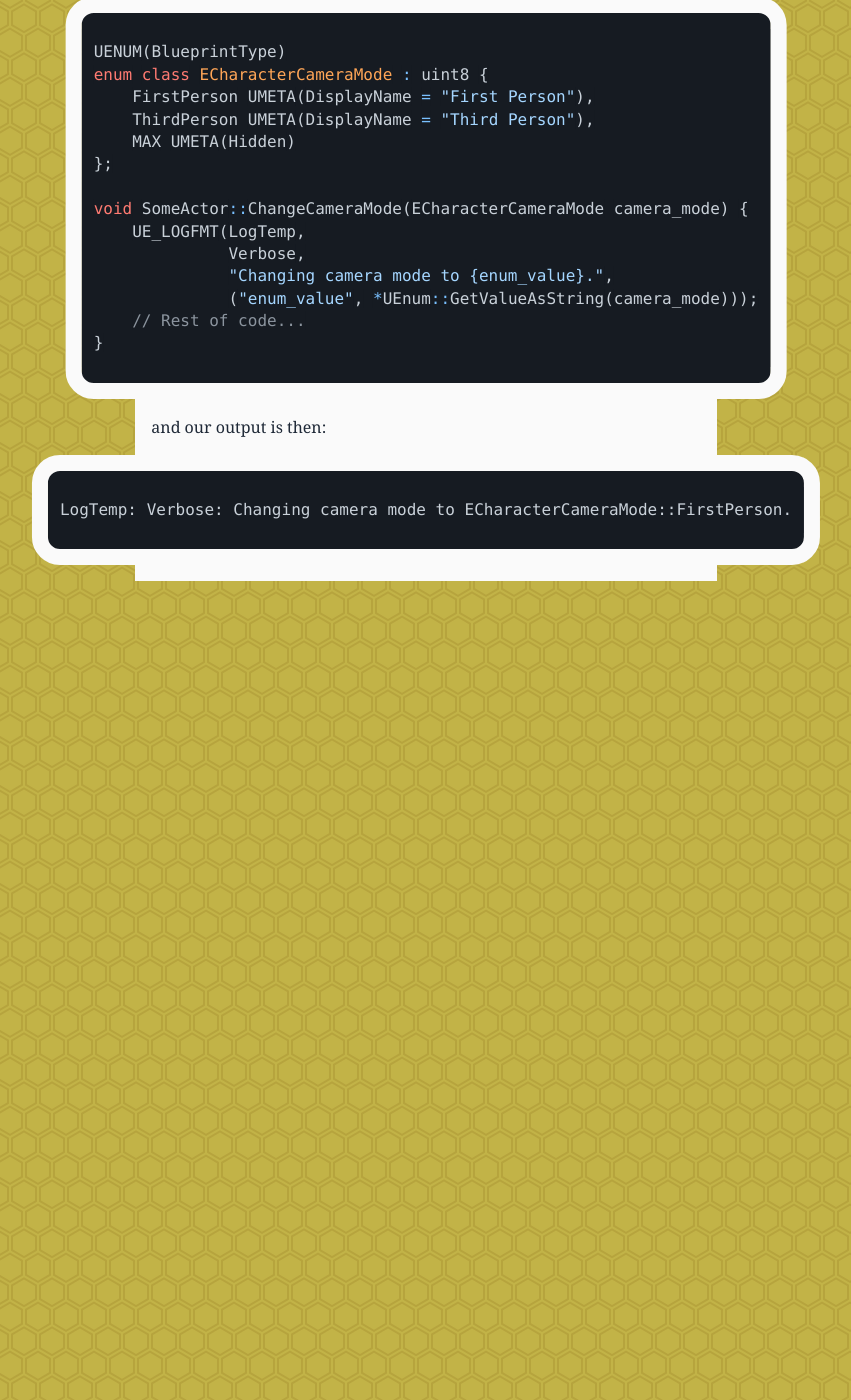
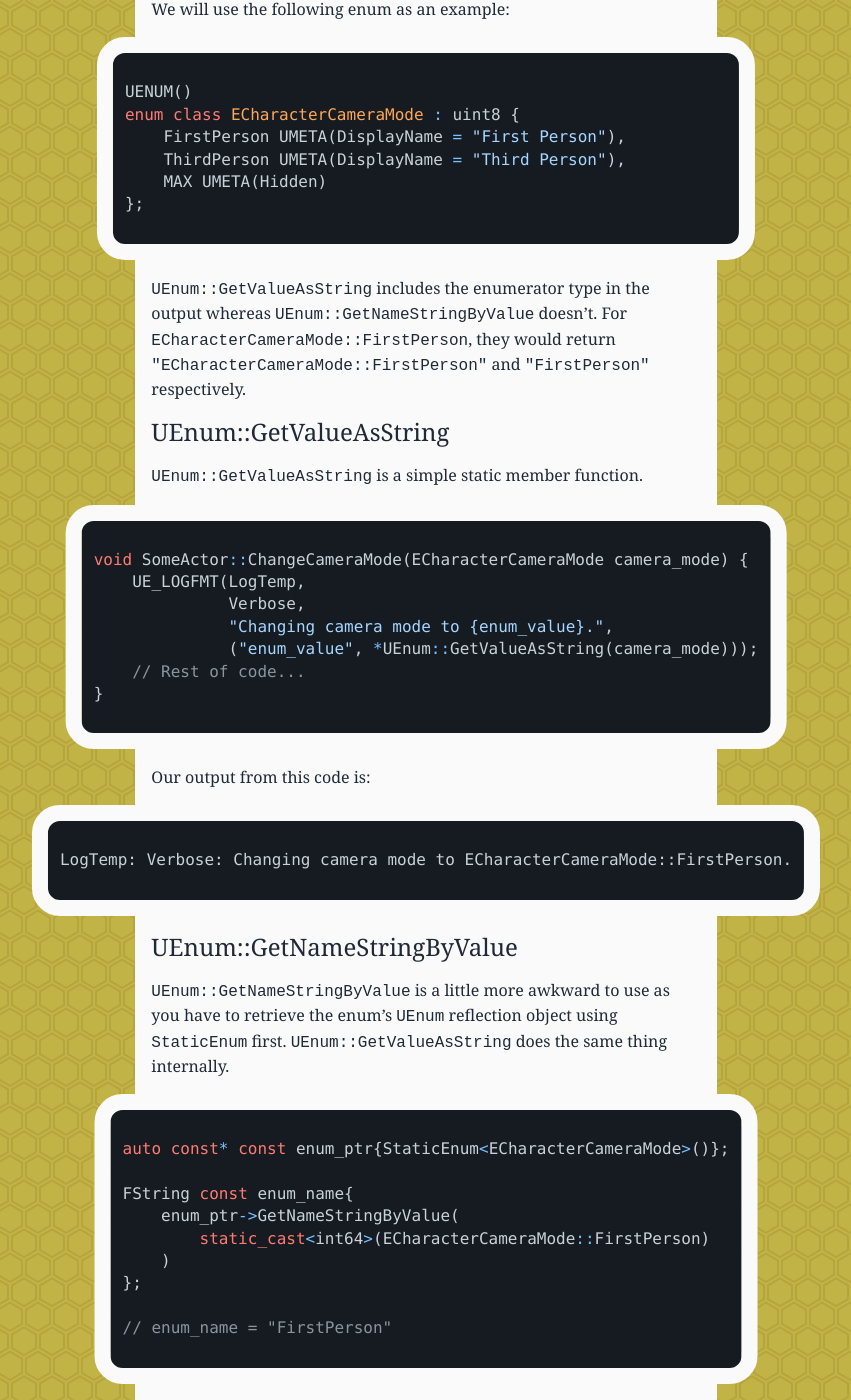
Before and after one commit to nukethebees/nukethebees.github.io, a Jekyll site: the page built from _posts/2025-09-18-unreal-enum-to-string.md, in a window 1280 px wide and 1400 px high, scrolled down 251 px. Shown: the whole window, without its empty margins (214-1065 px from the left). Built offline with Jekyll 4.4.1, drawn with Linux system fonts in a browser that asks for light colours; comment, search, counter and statistics services are not loaded; some of the changed text lies outside the part shown.

Commit message:
Update post for UEnum::GetNameStringByValue

````diff
--- a/_posts/2025-09-18-unreal-enum-to-string.md
+++ b/_posts/2025-09-18-unreal-enum-to-string.md
@@ -2,23 +2,36 @@
 layout: post
 title:  "Enum to string in Unreal 5"
 date:   2025-09-18 11:15:00 +0100
+last_updated: 2026-07-15 09:02:00 +0100
 categories: software cpp unreal
 redirect_from:
     - /software/cpp/unreal/2025/09/18/unreal-enum-to-string
     - /software/c++/unreal/2025/09/18/unreal-enum-to-string
 ---
 
-In Unreal 5 you can convert enums to their string representation using [`UEnum::GetValueAsString`](<https://dev.epicgames.com/documentation/en-us/unreal-engine/API/Runtime/CoreUObject/UObject/UEnum/GetValueAsString/1?application_version=5.3>).
-This helps with printing readable log messages.
+In Unreal 5 you can convert enums to their string representation using [`UEnum::GetValueAsString`](<https://dev.epicgames.com/documentation/unreal-engine/API/Runtime/CoreUObject/UEnum/GetValueAsString>) and `UEnum::GetNameStringByValue`.
+These help with printing readable log messages.
+
+We will use the following enum as an example:
 
 ```cpp
-UENUM(BlueprintType)
+UENUM()
 enum class ECharacterCameraMode : uint8 {
     FirstPerson UMETA(DisplayName = "First Person"),
     ThirdPerson UMETA(DisplayName = "Third Person"),
     MAX UMETA(Hidden)
 };
+```
 
+`UEnum::GetValueAsString` includes the enumerator type in the output whereas `UEnum::GetNameStringByValue` doesn't.
+For `ECharacterCameraMode::FirstPerson`, they would return `"ECharacterCameraMode::FirstPerson"` and `"FirstPerson"` respectively.
+
+
+# UEnum::GetValueAsString
+
+`UEnum::GetValueAsString` is a simple static member function.
+
+```cpp
 void SomeActor::ChangeCameraMode(ECharacterCameraMode camera_mode) {
     UE_LOGFMT(LogTemp,
               Verbose,
@@ -28,8 +41,25 @@ void SomeActor::ChangeCameraMode(ECharacterCameraMode camera_mode) {
 }
 ```
 
-and our output is then:
+Our output from this code is:
 
 ```text
 LogTemp: Verbose: Changing camera mode to ECharacterCameraMode::FirstPerson.
 ```
+
+# UEnum::GetNameStringByValue
+
+`UEnum::GetNameStringByValue` is a little more awkward to use as you have to retrieve the enum's `UEnum` reflection object using `StaticEnum` first.
+`UEnum::GetValueAsString` does the same thing internally.
+
+```cpp
+auto const* const enum_ptr{StaticEnum<ECharacterCameraMode>()};
+
+FString const enum_name{
+    enum_ptr->GetNameStringByValue(
+        static_cast<int64>(ECharacterCameraMode::FirstPerson)
+    )
+};
+
+// enum_name = "FirstPerson"
+```
````
